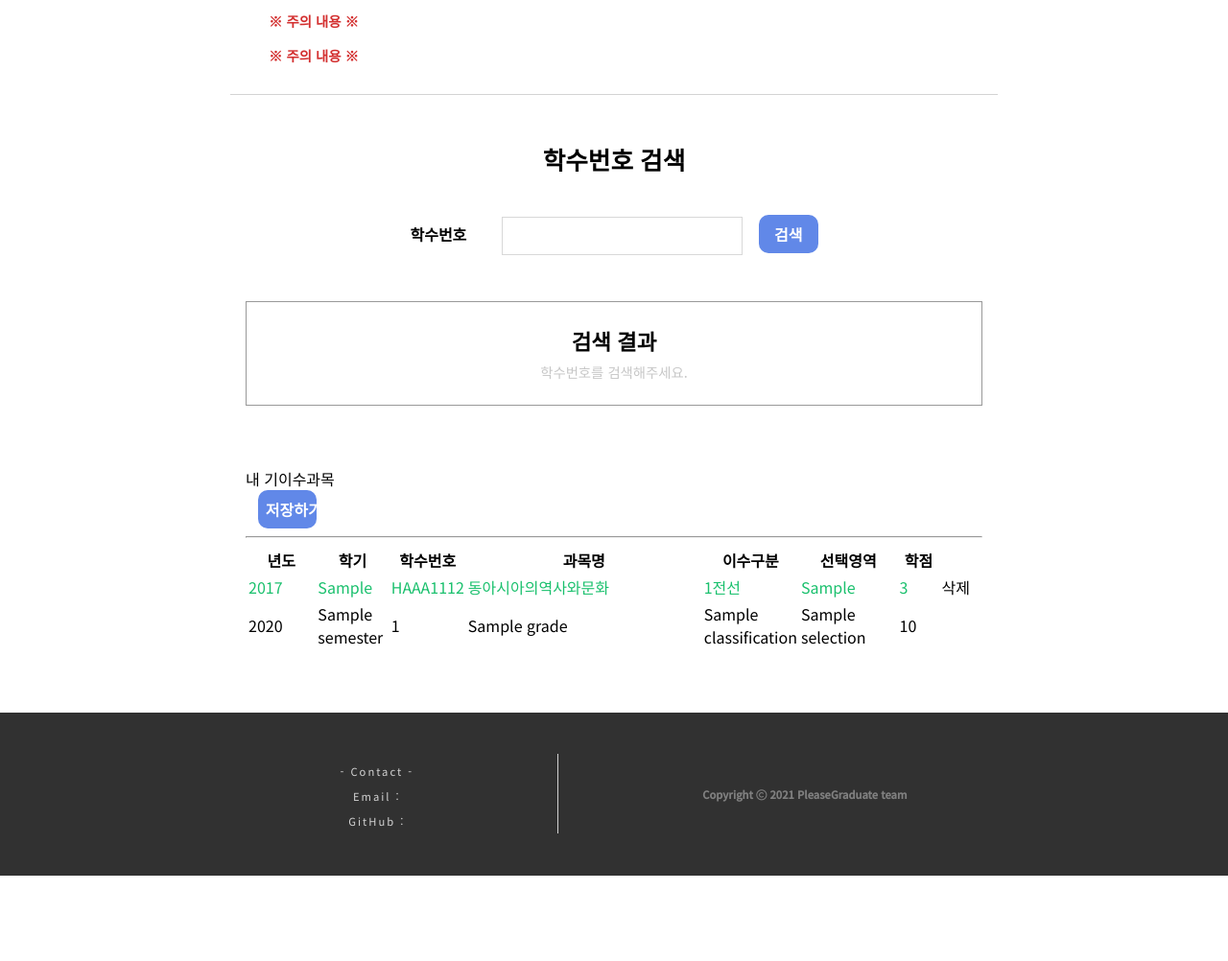
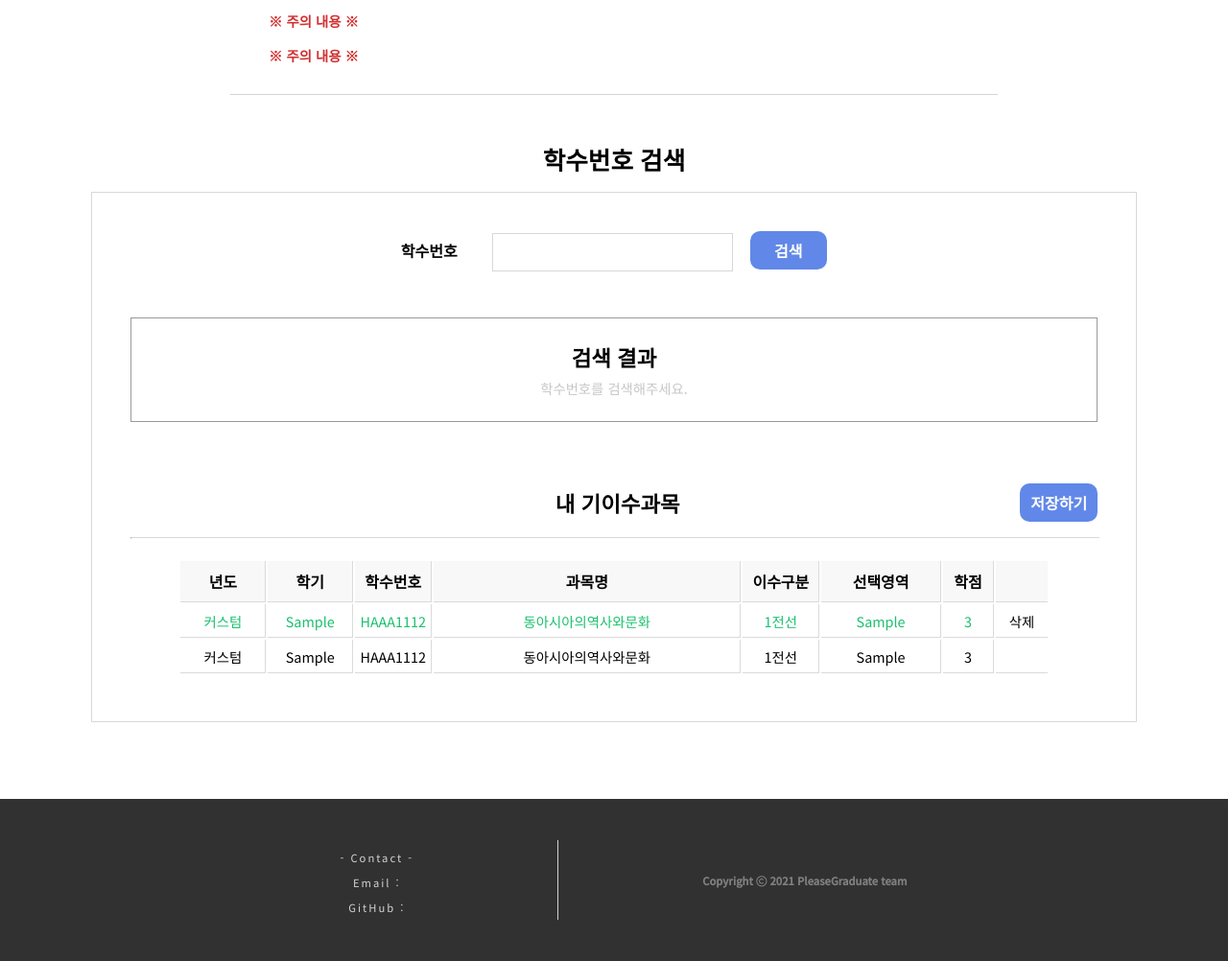
Before and after one commit to smu-nity/SMUNITY, a Django app: template templates/core/custom.html in a window 1280 px wide. Shown: the part 565-1567 px from the top of the page at 96% size. Before the commit the page ends 1478 px from the top, so only its background shows below. Run offline with Django 4.2, Linux system fonts and the light colour scheme; data comes from the database, SQL or seed files in the repository; tables that the repository leaves empty hold one stand-in row (values such as "Sample post"); the template is opened without the code that fills it: values that come from a table or form of the project are taken from there, most other values are stand-ins (such as "Sample title", 1, 10 or a date in 2020); some libraries are stand-ins or nearby versions.

Commit message:
feat: 기이수과목 커스텀 수정 (#53)

```diff
--- a/config/settings.py
+++ b/config/settings.py
@@ -134,7 +134,7 @@ DEFAULT_AUTO_FIELD = 'django.db.models.BigAutoField'
 
 COLLEGE_CHOICES = (("융합공과대학", "융합공과대학"), )
 DEPARTMENT_CHOICES = (("컴퓨터과학전공", "컴퓨터과학전공"), )
-YEAR_CHOICES = (("2017", "17학번"), ("2018", "18학번"), ("2019", "19학번"), ("2020", "20학번"), ("2021", "21학번"), ("2022", "22학번"), ("2023", "23학번"))
+YEAR_CHOICES = (("커스텀", "커스텀"), ("2017", "17학번"), ("2018", "18학번"), ("2019", "19학번"), ("2020", "20학번"), ("2021", "21학번"), ("2022", "22학번"), ("2023", "23학번"))
 TYPE_CHOICES = (("1전선", "1전선"), ("1전심", "1전심"), ("교선", "교선"), ("교필", "교필"), ("1교직", "1교직"), ("1전필", "1전필"),  ("일선", "일선"))
 SUBTYPE_CHOICES_E = (("창의적문제해결역량", "창의적문제해결역량"), ("융복합역량", "융복합역량"), ("다양성존중역량", "다양성존중역량"), ("윤리실천역량", "윤리실천역량"))
 SUBTYPE_CHOICES_S = (("인문", "인문"), ("사회", "사회"), ("자연", "자연"), ("공학", "공학"), ("예술", "예술"))
--- a/core/models.py
+++ b/core/models.py
@@ -12,6 +12,7 @@ class Course(models.Model):     # 기이수과목 테이블
     credit = models.IntegerField()              # 학점
     type = models.CharField(max_length=3)       # 이수 구분
     domain = models.CharField(max_length=20, null=True, blank=True) # 교양 영역명
+    custom = models.BooleanField(default=False)                     # 커스텀 유무
 
     def __str__(self):
         return f'[{self.user}] {self.subject}'
--- a/templates/core/custom.html
+++ b/templates/core/custom.html
@@ -6,6 +6,7 @@
     <meta name="viewport" content="width=1280">
     <link rel="stylesheet" href="{% static 'css/style.css' %}">
     <link rel="stylesheet" href="{% static 'css/custom.css' %}">
+    <link rel="stylesheet" href="{% static 'css/mypage.css' %}">
     <!-- 웹 참조-->
     <script src="//code.jquery.com/jquery-latest.min.js"></script>
     <script src="https://ajax.googleapis.com/ajax/libs/jquery/3.1.0/jquery.min.js"></script>
@@ -99,8 +100,8 @@
                                         <th class="grade_table_th" style="width:6%; border-right :0px"></th>
                                     </tr>
 
-                                    <!-- 커스텀 과목 먼저 띄우기 -->
-                                    {% for course in courses %}
+                                    <!-- 커스텀 과목 -->
+                                    {% for course in customs %}
                                     <tr style='color : #1ac06d'>
                                         <td class="grade_table_td">{{ course.year }}</td>
                                         <td class="grade_table_td">{{ course.semester }}</td>
@@ -118,15 +119,21 @@
                                         </td>
                                     </tr>
                                     {% endfor %}
-                                    {% for g in grade %}
+
+                                    <!-- 기이수 과목 -->
+                                    {% for course in courses %}
                                     <tr>
-                                        <td class="grade_table_td">{{ g.year }}</td>
-                                        <td class="grade_table_td">{{ g.semester }}</td>
-                                        <td class="grade_table_td">{{ g.subject_num }}</td>
-                                        <td class="grade_table_td">{{ g.subject_name }}</td>
-                                        <td class="grade_table_td">{{ g.classification }}</td>
-                                        <td class="grade_table_td">{{ g.selection }}</td>
-                                        <td class="grade_table_td">{{ g.grade | floatformat }}</td>
+                                        <td class="grade_table_td">{{ course.year }}</td>
+                                        <td class="grade_table_td">{{ course.semester }}</td>
+                                        <td class="grade_table_td">{{ course.subject.number }}</td>
+                                        <td class="grade_table_td">{{ course.subject.name }}</td>
+                                        <td class="grade_table_td">{{ course.subject.type }}</td>
+                                        <td class="grade_table_td">
+                                            {% if course.domain  %}
+                                                {{ course.domain }}
+                                            {% endif %}
+                                        </td>
+                                        <td class="grade_table_td">{{ course.subject.credit }}</td>
                                         <td class="grade_table_td" style="border-right :0px"></td>
                                     </tr>
                                     {% endfor %}
```
Also changed, not shown: core/views.py (+6 -5 lines).
